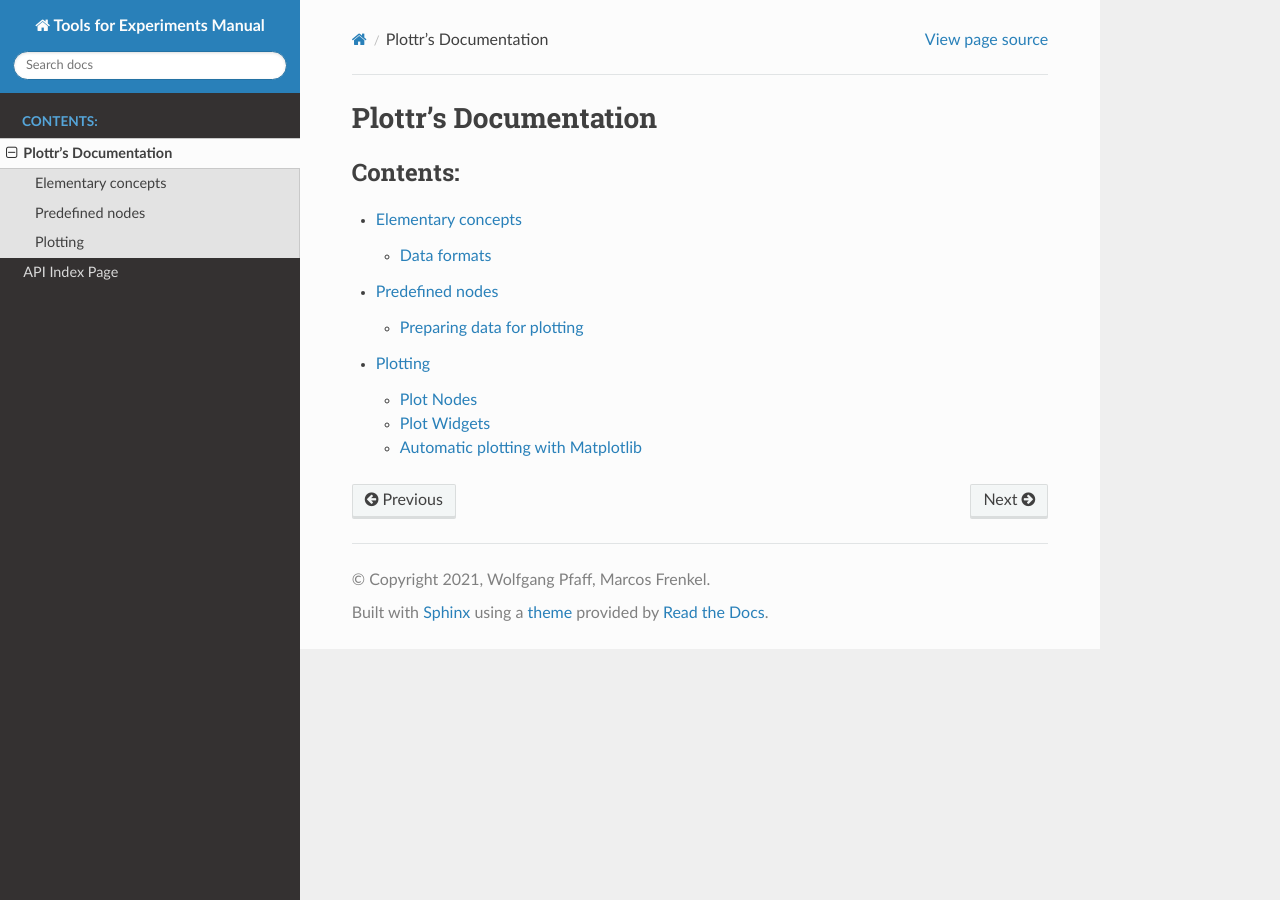
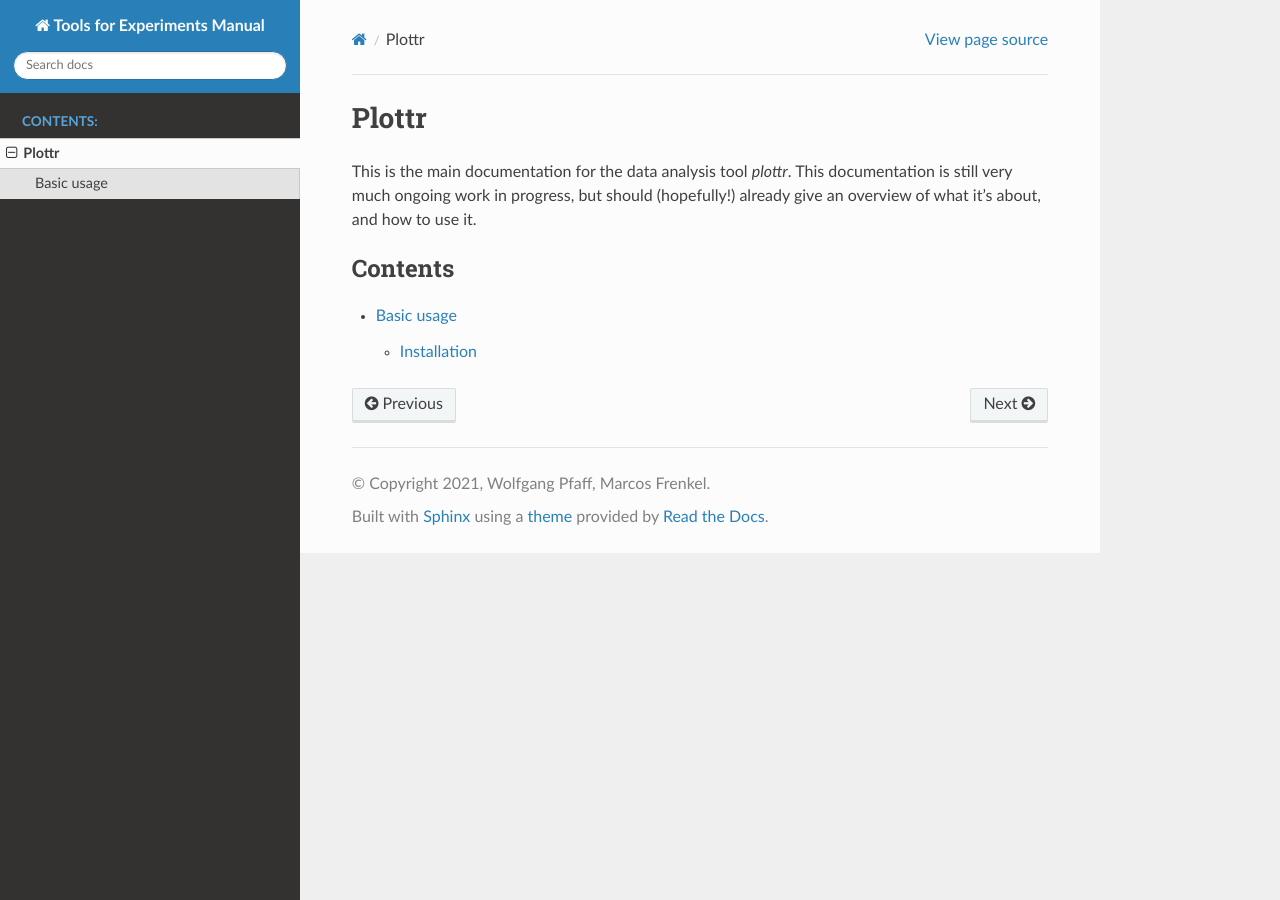
Before and after one commit to toolsforexperiments/tfe-manual, a Sphinx documentation site: the page built from docs/source/plottr/index.rst, in a window 1280 px wide. Built offline with Sphinx 7.4.7 and the Read the Docs theme 2.0.0, drawn with Linux system fonts in a browser that asks for light colours; pages that are not in the unit, such as notebooks, are missing from menus.

Commit message:
more work on the cleanup.

```diff
--- a/docs/source/index.rst
+++ b/docs/source/index.rst
@@ -52,7 +52,8 @@ measurements easier.
    :caption: Contents:
 
    plottr/index
-   api/index
+
+..   api/index
 
 Indices and tables
 ==================
--- a/docs/source/plottr/index.rst
+++ b/docs/source/plottr/index.rst
@@ -1,10 +1,12 @@
-Plottr's Documentation
-======================
+Plottr
+======
 
-.. toctree::
-   :maxdepth: 2
-   :caption: Contents:
+This is the main documentation for the data analysis tool `plottr`.
+This documentation is still very much ongoing work in progress, but should (hopefully!)
+already give an overview of what it's about, and how to use it.
 
-   concepts/index
-   nodes/index
-   plotnode
+..  toctree::
+    :maxdepth: 2
+    :caption: Contents
+
+    basics
```
Also changed, not shown: docs/source/plottr/basics.rst (added, +16 -0 lines).
